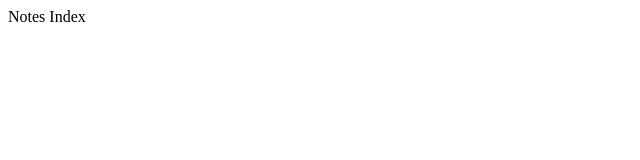
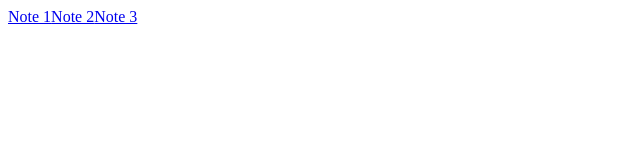
Before and after one commit to Hendrixer/nextjs-course-app, a Next.js app: page /notes in a window 1280 px wide. Shown: the top 160 px of the page, without its empty margins (0-640 px from the left). Built offline with nearby package versions, Linux system fonts and the light colour scheme.

Commit message:
Using Link tag for navigating between pages

```diff
--- a/pages/notes/[id].jsx
+++ b/pages/notes/[id].jsx
@@ -2,7 +2,8 @@ import React from 'react';
 import {useRouter}  from 'next/router'; // import useRouter hook
 const NoteId = () => {
   const router =  useRouter(); // router object has query prop from which we get the params
-  const { id } = router.query
+  console.log(router.query);
+  const { id } = router.query.id
   return (
     <div>Note {id}</div>
   )
--- a/pages/notes/index.jsx
+++ b/pages/notes/index.jsx
@@ -1,7 +1,26 @@
 import React from "react";
-
+import Link from "next/link";
+const notes = [
+  {
+    title : "Note 1",
+    id:1
+  },
+  {
+    title : "Note 2",
+    id:2
+  },
+  {
+    title : "Note 3",
+    id:3
+  }
+]
 const Notes = () => {
-  return ( <div> Notes Index</div>);
+  return (
+  <div>
+      {notes.map(note => <Link  href= '/notes/[id]' as ={`/notes/${note.id}`}>
+      <a>{note.title}</a>
+    </Link>)}
+  </div>);
 };
 
 export default Notes;
```
